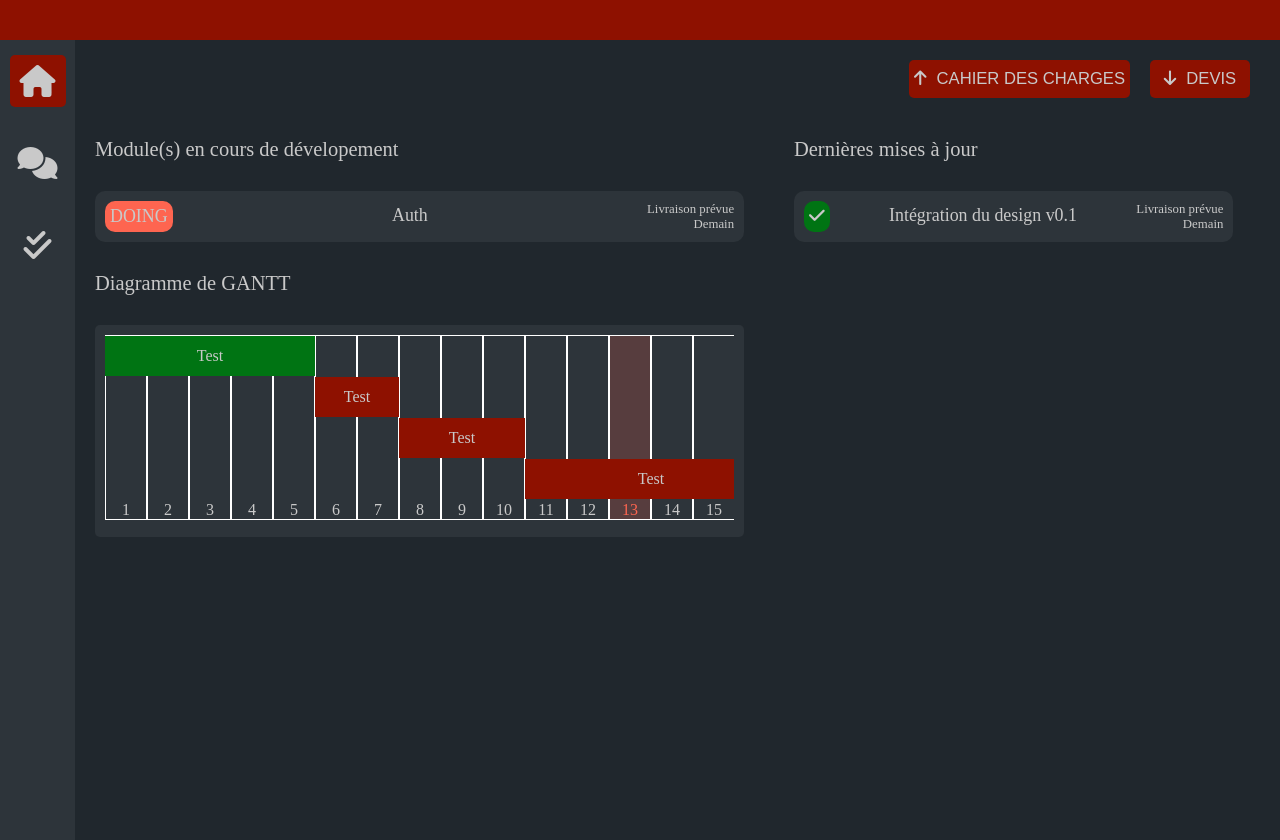
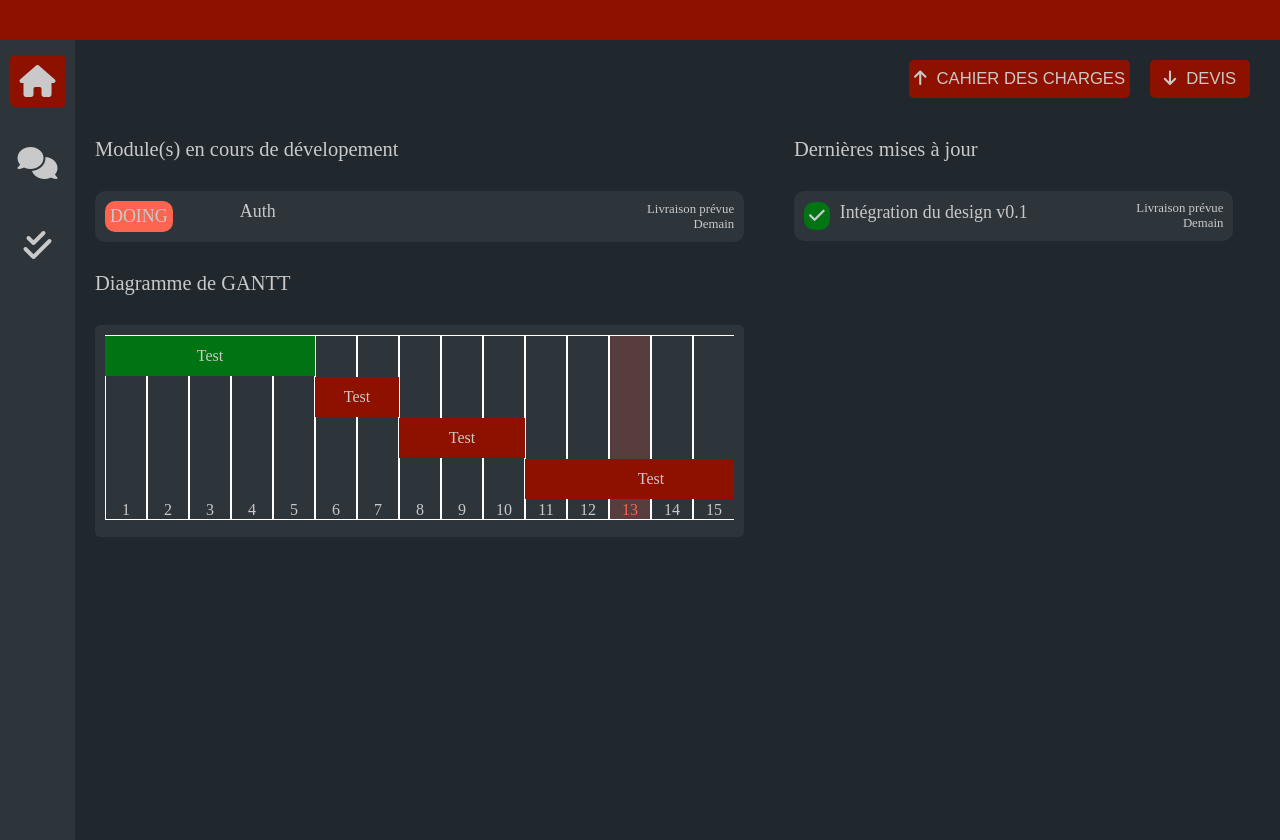
Before and after one commit to aklipfel/project-tracker, a Vue app: page / in a window 1280 px wide. Built offline with nearby package versions, Linux system fonts and the light colour scheme.

Commit message:
CSS Tile (again)

```diff
--- a/src/components/TaskTile.vue
+++ b/src/components/TaskTile.vue
@@ -1,10 +1,14 @@
 <template>
   <div class="grey-container tile">
+    <div class="left">
       <slot></slot>
+
       <div class="infos">
         <h3 :class="{ nameonly: !task.descr }">{{ task.name }}</h3>
         <p v-if="task.descr" class="descr">{{ task.descr }}</p>
       </div>
+    </div>
+
     <p class="livraison">Livraison prévue<br />Demain</p>
   </div>
 </template>
@@ -30,12 +34,18 @@ export default {
   margin: 10px 0;
   border-radius: 10px;
 
+  .left {
+    display: flex;
+
     .state {
       font-size: 1.4vw;
       font-weight: 100;
       border-radius: 10px;
       background-color: $lightred;
       padding: 5px;
+      display: flex;
+      justify-content: center;
+      align-items: center;
     }
 
     .done {
@@ -75,6 +85,7 @@ export default {
         min-width: 150px;
       }
     }
+  }
 
   .livraison {
     text-align: right;
```
Lines whose indentation alone changed are shown as unchanged.
